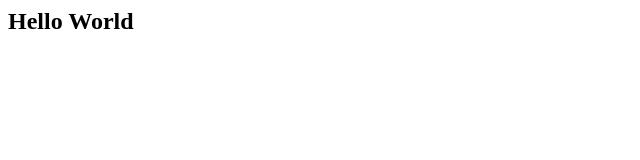
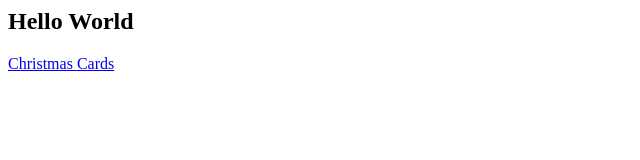
Before and after one commit to holidaysbyalex/holidaysbyalex.github.io, a plain HTML site: page index.html in a window 1280 px wide. Shown: the whole page, without its empty margins (0-640 px from the left). Drawn offline with Linux system fonts and the light colour scheme.

Commit message:
Update index.html

```diff
--- a/index.html
+++ b/index.html
@@ -1 +1,2 @@
 <h2> Hello World </h2>
+<a href="Christmas_Cards.html">Christmas Cards</a> &nbsp;
```
